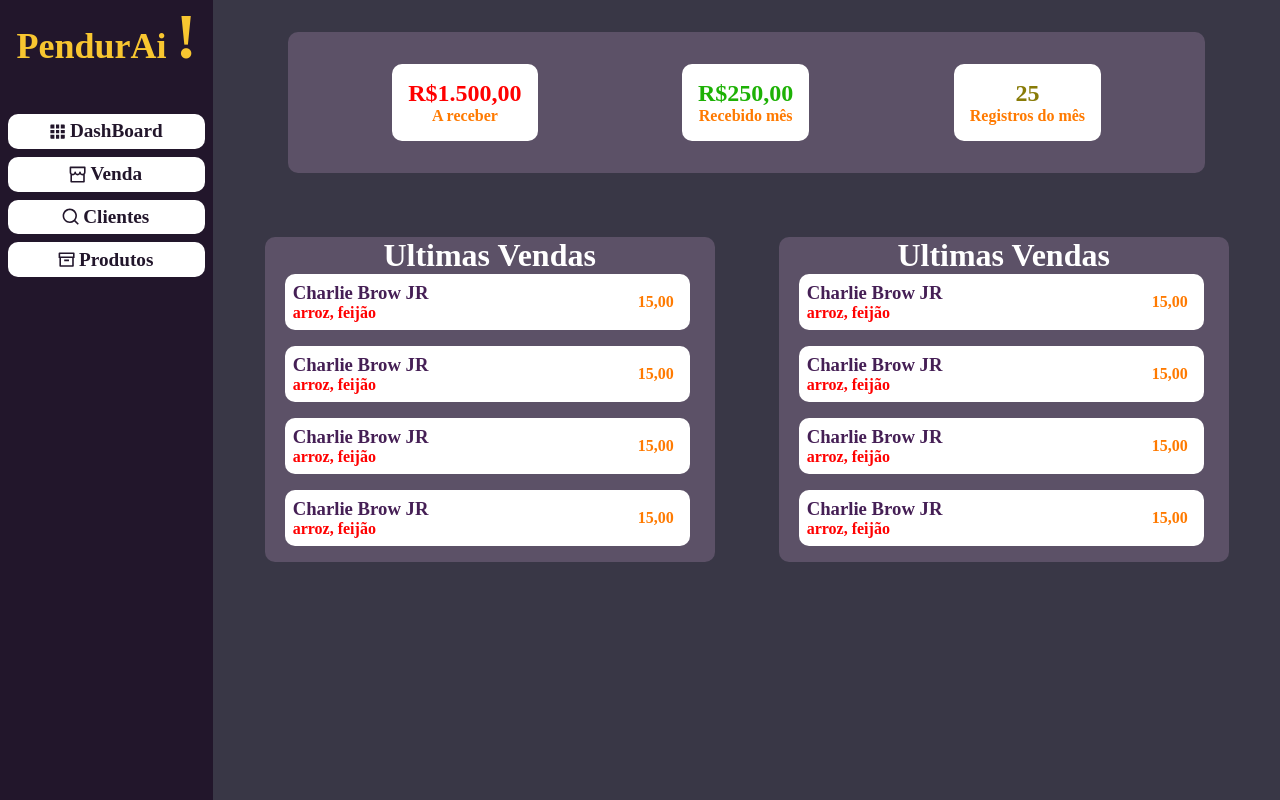
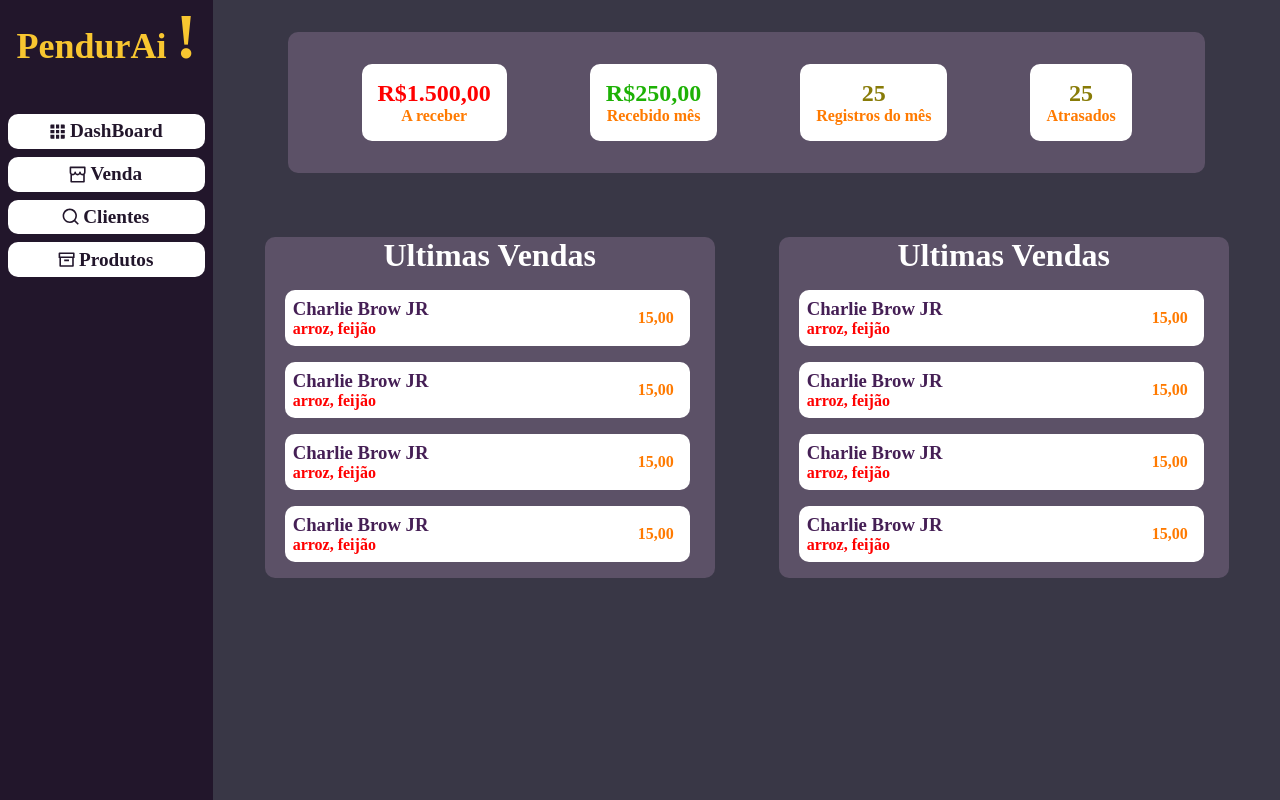
Before and after one commit to gustavolopesv3/pendurai-front, a React (Create React App) app: page / in a window 1280 px wide. Built offline with nearby package versions, Linux system fonts and the light colour scheme; no server answers.

Commit message:
add card atrasados

```diff
--- a/src/components/dashboard/index.tsx
+++ b/src/components/dashboard/index.tsx
@@ -15,6 +15,10 @@ export function Dashboard() {
         <h1>25</h1>
         <span>Registros do mês</span>
       </div>
+      <div className={style.cardRegistro}>
+        <h1>25</h1>
+        <span>Atrasados</span>
+      </div>
     </section>
   );
 }
--- a/src/components/satestSales/sales.module.scss
+++ b/src/components/satestSales/sales.module.scss
@@ -7,8 +7,10 @@
   justify-content: center;
   width: 450px;
   border-radius: 10px;
+
   ul {
     width: 100%;
+    margin-top: 1rem;
   }
   li {
     display: flex;
```
